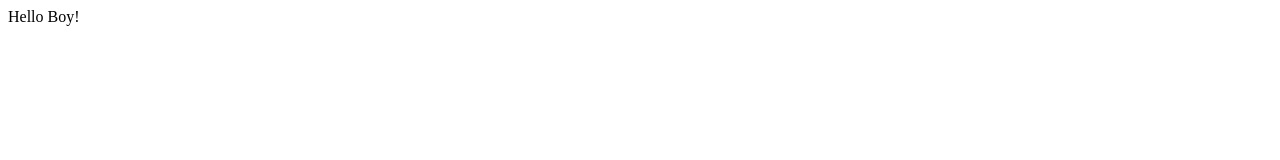
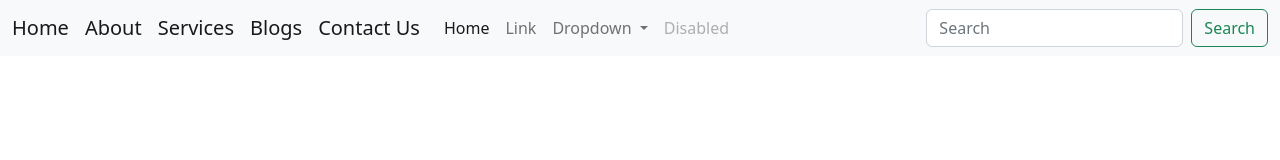
Before and after one commit to Alight-Shivam/Express-JS, a website: page index.html in a window 1280 px wide. Drawn offline with nearby package versions, Linux system fonts and the light colour scheme.

Commit message:
Express JS

```diff
--- a/index.html
+++ b/index.html
@@ -1,12 +1,52 @@
-<!DOCTYPE html>
+<!doctype html>
 <html lang="en">
-<head>
-    <meta charset="UTF-8">
-    <meta http-equiv="X-UA-Compatible" content="IE=edge">
-    <meta name="viewport" content="width=device-width, initial-scale=1.0">
-    <title>Document</title>
-</head>
-<body>
-    Hello Boy!
-</body>
+  <head>
+    <meta charset="utf-8">
+    <meta name="viewport" content="width=device-width, initial-scale=1">
+    <title>Bootstrap demo</title>
+    <link href="https://cdn.jsdelivr.net/npm/bootstrap@5.2.3/dist/css/bootstrap.min.css" rel="stylesheet" integrity="sha384-rbsA2VBKQhggwzxH7pPCaAqO46MgnOM80zW1RWuH61DGLwZJEdK2Kadq2F9CUG65" crossorigin="anonymous">
+  </head>
+  <body>
+    <nav class="navbar navbar-expand-lg bg-light">
+        <div class="container-fluid">
+          <a class="navbar-brand" href="#">Home</a>
+          <a class="navbar-brand" href="#">About</a>
+          <a class="navbar-brand" href="#">Services</a>
+          <a class="navbar-brand" href="#">Blogs</a>
+          <a class="navbar-brand" href="#">Contact Us</a>
+          <button class="navbar-toggler" type="button" data-bs-toggle="collapse" data-bs-target="#navbarSupportedContent" aria-controls="navbarSupportedContent" aria-expanded="false" aria-label="Toggle navigation">
+            <span class="navbar-toggler-icon"></span>
+          </button>
+          <div class="collapse navbar-collapse" id="navbarSupportedContent">
+            <ul class="navbar-nav me-auto mb-2 mb-lg-0">
+              <li class="nav-item">
+                <a class="nav-link active" aria-current="page" href="#">Home</a>
+              </li>
+              <li class="nav-item">
+                <a class="nav-link" href="#">Link</a>
+              </li>
+              <li class="nav-item dropdown">
+                <a class="nav-link dropdown-toggle" href="#" role="button" data-bs-toggle="dropdown" aria-expanded="false">
+                  Dropdown
+                </a>
+                <ul class="dropdown-menu">
+                  <li><a class="dropdown-item" href="#">Action</a></li>
+                  <li><a class="dropdown-item" href="#">Another action</a></li>
+                  <li><hr class="dropdown-divider"></li>
+                  <li><a class="dropdown-item" href="#">Something else here</a></li>
+                </ul>
+              </li>
+              <li class="nav-item">
+                <a class="nav-link disabled">Disabled</a>
+              </li>
+            </ul>
+            <form class="d-flex" role="search">
+              <input class="form-control me-2" type="search" placeholder="Search" aria-label="Search">
+              <button class="btn btn-outline-success" type="submit">Search</button>
+            </form>
+          </div>
+        </div>
+      </nav>
+    <script src="https://cdn.jsdelivr.net/npm/bootstrap@5.2.3/dist/js/bootstrap.bundle.min.js" integrity="sha384-kenU1KFdBIe4zVF0s0G1M5b4hcpxyD9F7jL+jjXkk+Q2h455rYXK/7HAuoJl+0I4" crossorigin="anonymous"></script>
+  </body>
 </html>
--- a/index.js
+++ b/index.js
@@ -9,7 +9,9 @@ app.get('/', (req, res) => {
 })
 app.get('/about', (req, res) => {
 //   res.send('about')
-res.sendFile(path.join(__dirname, 'index.html'))
+// res.sendFile(path.join(__dirname, 'index.html'))
+// res.status(500)
+res.json({"harry": 34})
 })
 
 app.listen(port, () => {
```
